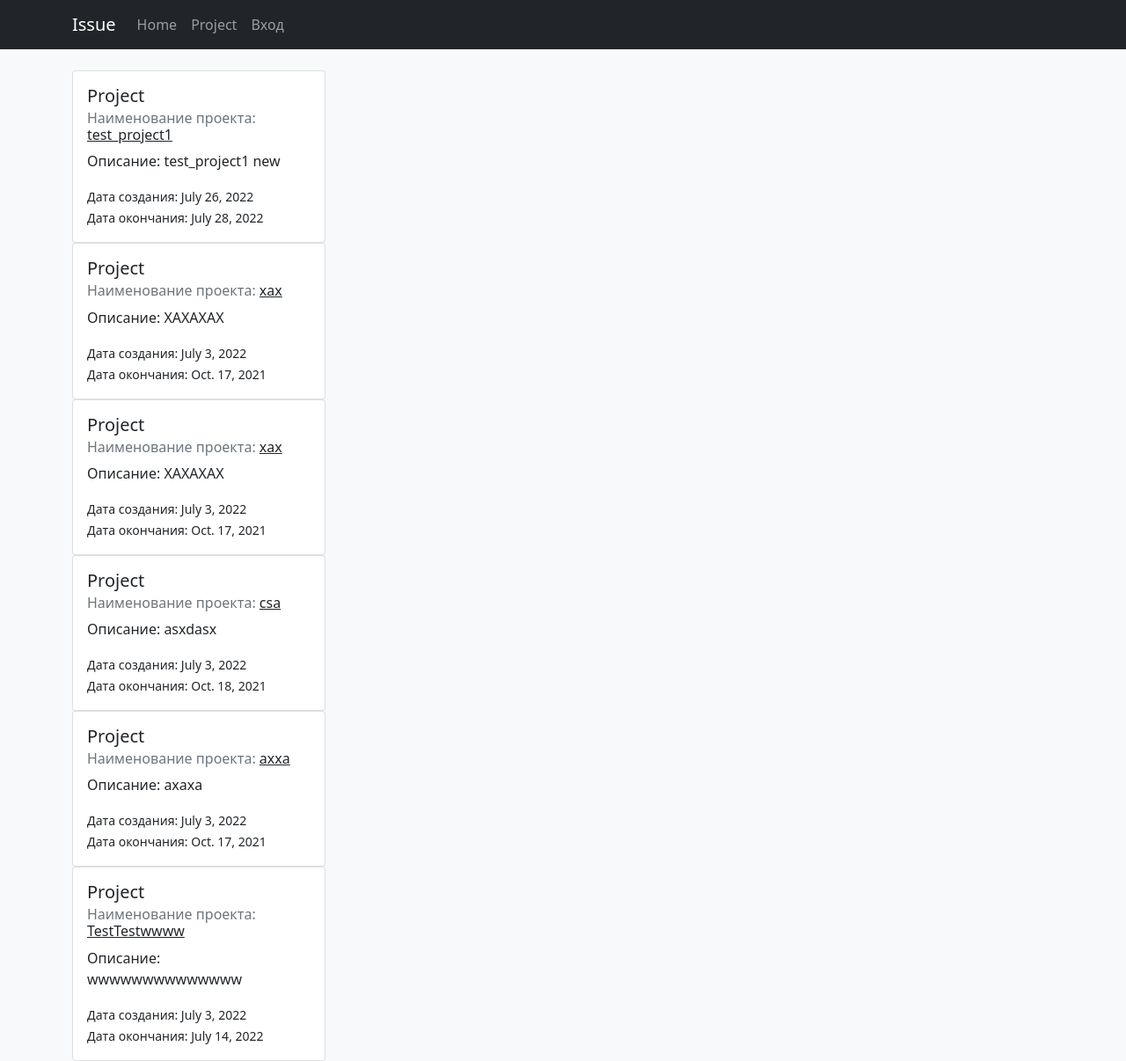
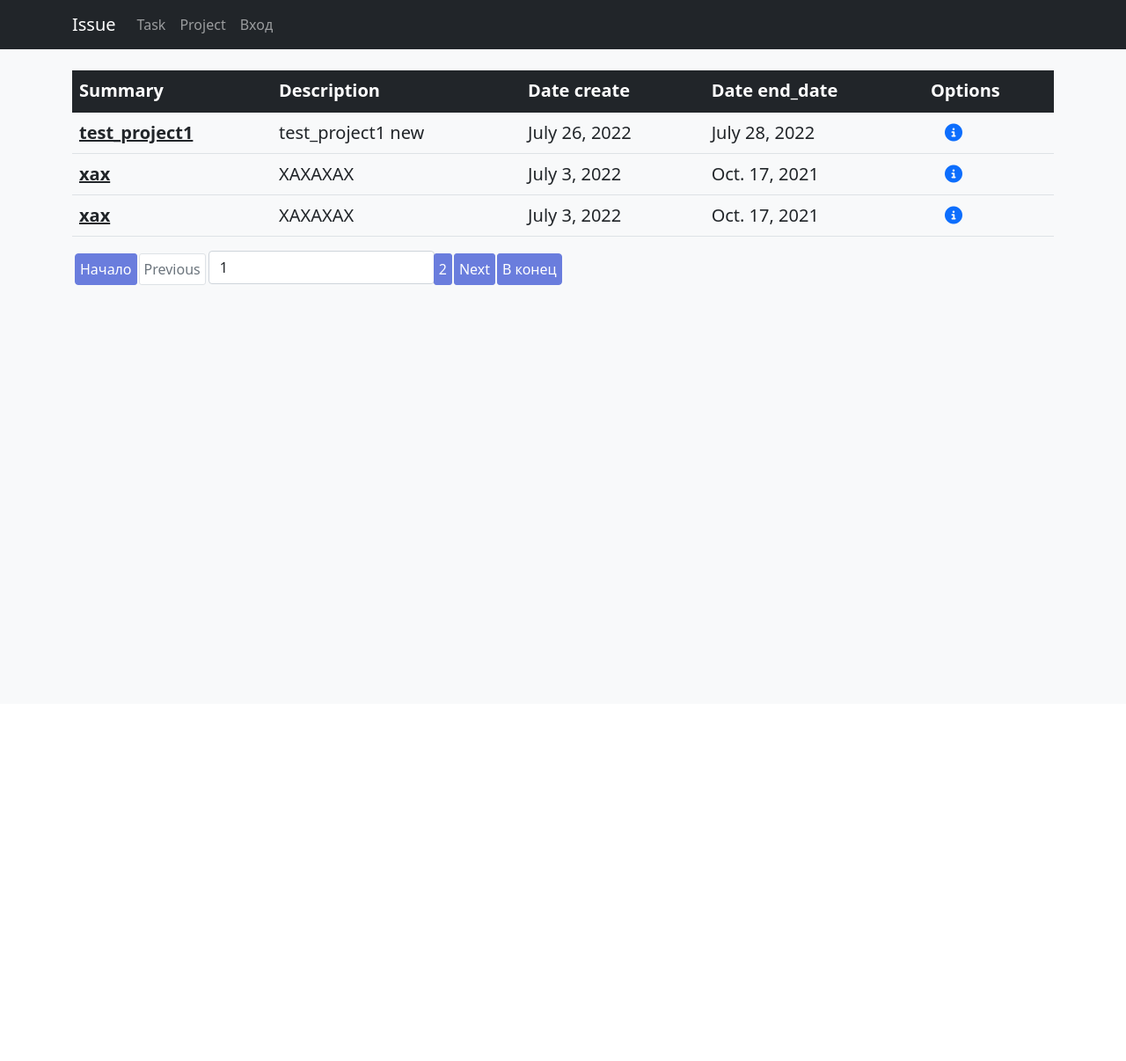
Before and after one commit to Zakawww/Issue_task, a Django app: page /projects/ in a window 1280 px wide. Shown: the whole page at 88% size. After the commit the page ends 324 px from the top, so only its background shows below. Run offline with Django 4.2, Linux system fonts and the light colour scheme; data comes from the database, SQL or seed files in the repository; some libraries are stand-ins or nearby versions.

Commit message:
изменил дизайн

```diff
--- a/sorce/webapp/templates/base.html
+++ b/sorce/webapp/templates/base.html
@@ -22,12 +22,12 @@
         </button>
         <div class="collapse navbar-collapse" id="navbarNavAltMarkup">
             <div class="navbar-nav ml-auto">
-                <a class="nav-item nav-link" href="{% url 'webapp:index' %}">Home</a>
+                <a class="nav-item nav-link" href="{% url 'webapp:index' %}">Task</a>
+            <a class="nav-item nav-link" href="{% url 'webapp:project' %}">Project</a>
                 {% if request.user.is_authenticated %}
-                    <a class="nav-item nav-link" href="{% url 'webapp:create' %}">Add new task</a>
-                    <a class="nav-item nav-link" href="{% url 'webapp:create_project' %}">Add new project</a>
+                    <a class="nav-item nav-link" href="{% url 'webapp:create' %}">Add new Task</a>
+                    <a class="nav-item nav-link" href="{% url 'webapp:create_project' %}">Add new Project</a>
                 {% endif %}
-                <a class="nav-item nav-link" href="{% url 'webapp:project' %}">Project</a>
                 {% if request.user.is_authenticated %}
                     {% block menu_links %}{% endblock %}
                     <li class="menu-right"><a href="{% url 'accounts:logout' %}" class="nav-link">Выход</a></li>
--- a/sorce/webapp/templates/project/project_list.html
+++ b/sorce/webapp/templates/project/project_list.html
@@ -3,15 +3,64 @@
     Detail
 {% endblock %}
 {% block body %}
-    {% for project in projects %}
-        <div class="card" style="width: 18rem;">
-            <div class="card-body">
-                <h5 class="card-title">Project</h5>
-                <h6 class="card-subtitle mb-2 text-muted">Наименование проекта: <a href="{% url 'webapp:detail_project' project.pk %}" class="text-dark">{{ project.summary }}</a></h6>
-                <p class="card-text">Описание: {{ project.description }}</p>
-                <small class="card-text">Дата создания: {{ project.create_date }}</small><br>
-                <small class="card-text">Дата окончания: {{ project.end_date }}</small>
+    <table class="table fs-5">
+        <thead class="table-dark">
+        <th scope="col">Summary</th>
+        <th scope="col">Description</th>
+        <th scope="col">Date create</th>
+        <th scope="col">Date end_date</th>
+        <th scope="col">Options</th>
+        </thead>
+        <tbody>
+        {% for project in projects %}
+            <tr>
+            <th class="align-middle">
+                <a href="{% url 'webapp:detail_project' project.pk %}" class="text-dark">{{ project.summary }}</a>
+            </th>
+            <td class="align-middle">{{ project.description }}</td>
+            <td class="align-middle">{{ project.create_date }}</td>
+            <td class="align-middle">{{ project.end_date }}</td>
+            <td>
+                {% if request.user.is_authenticated %}
+
+                    <a href="" class="font-weight-bold px-3 text-decoration-none" data-bs-toggle="modal"
+                       data-bs-target="#modal{{ project.pk }}">
+                        <i class="fa-solid fa-trash"></i>
+                    </a>
+                    <a href="{% url 'webapp:update_project' project.pk %}" class=" font-weight-bold  px-3 text-decoration-none">
+                        <i class="fa-solid fa-file-pen"></i>
+                    </a>
+                {% endif %}
+                <a href="{% url 'webapp:detail_project' project.pk %}" class=" font-weight-bold  px-3 text-decoration-none">
+                    <i class="fa-solid fa-circle-info"></i>
+                </a>
+            </td>
+            <!-- Modal -->
+            <div class="modal fade" id="modal{{ project.pk }}" tabindex="-1" role="dialog"
+                 aria-labelledby="exampleModalLabel"
+                 aria-hidden="true">
+                <div class="modal-dialog" role="document">
+                    <div class="modal-content">
+                        <div class="modal-header">
+                            <h5 class="modal-title" id="exampleModalLabel">Delete Project?</h5>
+                        </div>
+                        <div class="modal-body">
+                            <ul class="list-group">
+                                <li class="list-group-item">Summary: <b>{{ project.summary }}</b></li>
+                            </ul>
+                        </div>
+                        <div class="modal-footer">
+                            <a href="" class="btn btn-secondary" data-dismiss="modal">Cancel</a>
+                            <form action="{% url "webapp:delete" project.pk %}" method="post">
+                                {% csrf_token %}
+                                <button type="submit" class="btn btn-primary">Delete</button>
+                            </form>
+                        </div>
+                    </div>
+                </div>
             </div>
-        </div>
-    {% endfor %}
+        {% endfor %}
+        </tbody>
+    </table>
+    {% include 'partial/pagination.html' %}
 {% endblock %}
--- a/sorce/webapp/views.py
+++ b/sorce/webapp/views.py
@@ -14,7 +14,7 @@ class IndexView(ListView):
     template_name = 'index.html'
     context_object_name = 'issues'
     ordering = '-updated_date'
-    paginate_by = 5  # отображает 2 статьи
+    paginate_by = 3  # отображает 2 статьи
     paginate_orphans = 2  # отображает на последней страницы сколько будет статей
     page_kwarg = "page"  # можно переопределить
 
@@ -123,6 +123,10 @@ class ProjectView(ListView):
     model = Project
     template_name = 'project/project_list.html'
     context_object_name = 'projects'
+    ordering = '-create_date'
+    paginate_by = 3  # отображает 2 статьи
+    paginate_orphans = 2  # отображает на последней страницы сколько будет статей
+    page_kwarg = "page"  # можно переопределить
 
 
 class DetailProjectView(DetailView):
@@ -143,9 +147,6 @@ class UpdateProjectView(LoginRequiredMixin, UpdateView):
         return reverse('webapp:detail_project', kwargs={'pk': self.object.pk})
 
 
-
-
-
 class DeleteProjectView(LoginRequiredMixin, DeleteView):
     model = Project
 
```
